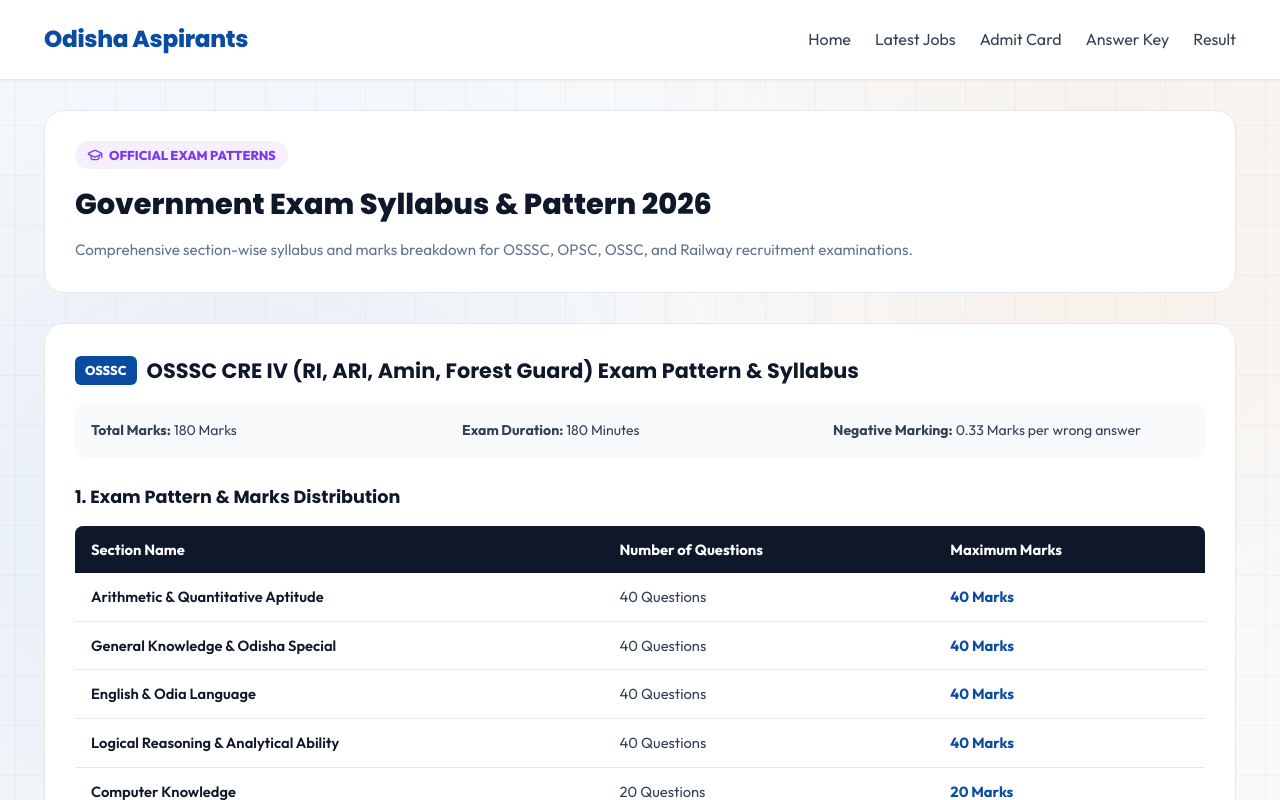
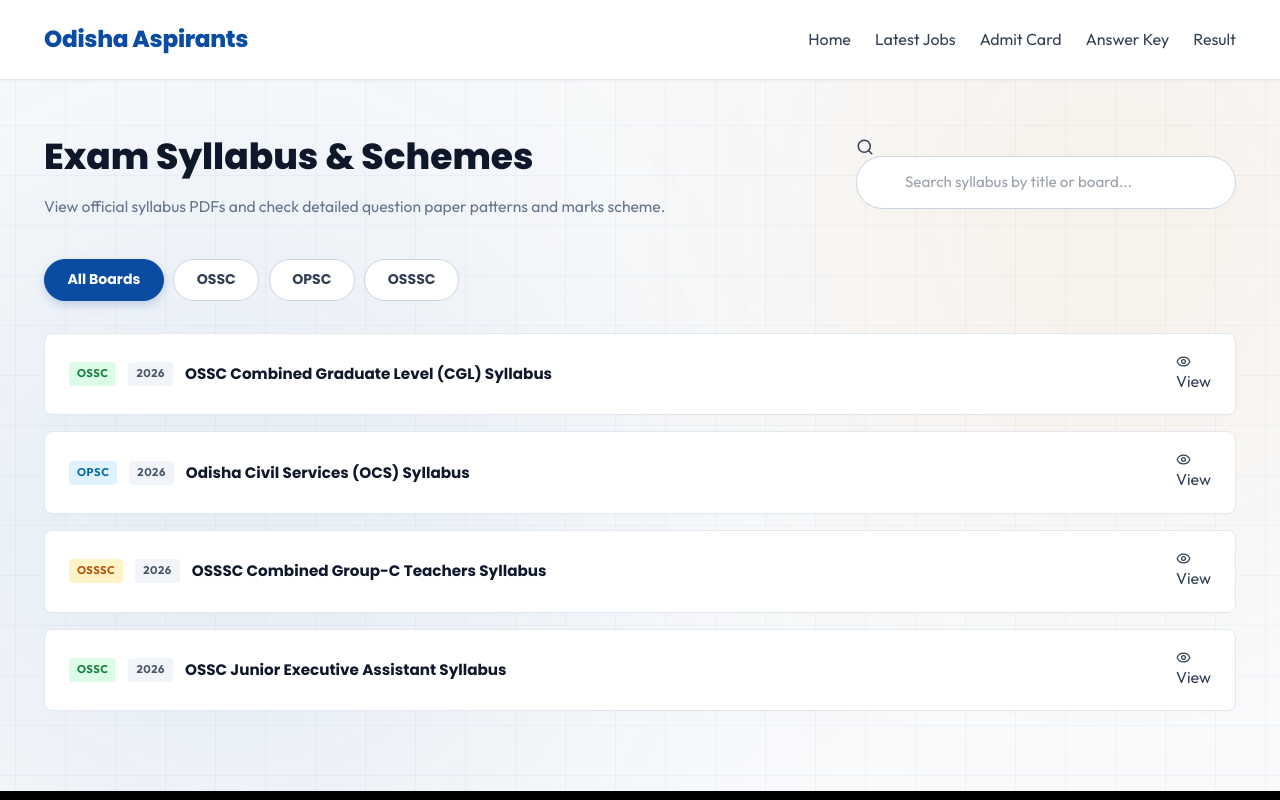
Before and after one commit to rusikakisku-jpg/odishaaspirants, a Next.js app: page /syllabus in a window 1280 px wide. Shown: the top 800 px of the page. Built offline with nearby package versions, Linux system fonts and the light colour scheme.

Commit message:
Setup /syllabus page to 100% exact UI matching odishaaspirants.com/syllabus with board filter tabs and search

```diff
--- a/src/app/syllabus/page.tsx
+++ b/src/app/syllabus/page.tsx
@@ -1,89 +1,375 @@
 'use client';
 
-import React from 'react';
-import { SYLLABUS_DATA } from '@/lib/data';
-import { GraduationCap, CheckCircle } from 'lucide-react';
+import React, { useState } from 'react';
+import Link from 'next/link';
+import { Search, Eye } from 'lucide-react';
+
+interface SyllabusItem {
+  id: string;
+  title: string;
+  board: 'OSSC' | 'OPSC' | 'OSSSC';
+  year: string;
+  link: string;
+}
+
+const SYLLABUS_DATA: SyllabusItem[] = [
+  {
+    id: 'syl-1',
+    title: 'OSSC Combined Graduate Level (CGL) Syllabus',
+    board: 'OSSC',
+    year: '2026',
+    link: '/jobs/1',
+  },
+  {
+    id: 'syl-2',
+    title: 'Odisha Civil Services (OCS) Syllabus',
+    board: 'OPSC',
+    year: '2026',
+    link: '/jobs/2',
+  },
+  {
+    id: 'syl-3',
+    title: 'OSSSC Combined Group-C Teachers Syllabus',
+    board: 'OSSSC',
+    year: '2026',
+    link: '/jobs/3',
+  },
+  {
+    id: 'syl-4',
+    title: 'OSSC Junior Executive Assistant Syllabus',
+    board: 'OSSC',
+    year: '2026',
+    link: '/jobs/4',
+  },
+];
 
 export default function SyllabusPage() {
+  const [activeBoard, setActiveBoard] = useState<string>('All');
+  const [searchTerm, setSearchTerm] = useState<string>('');
+
+  const filteredItems = SYLLABUS_DATA.filter((item) => {
+    const matchesBoard = activeBoard === 'All' || item.board === activeBoard;
+    const matchesSearch =
+      item.title.toLowerCase().includes(searchTerm.toLowerCase()) ||
+      item.board.toLowerCase().includes(searchTerm.toLowerCase());
+    return matchesBoard && matchesSearch;
+  });
+
+  const getBoardBadgeClass = (board: string) => {
+    if (board === 'OPSC') return 'board-opsc';
+    if (board === 'OSSC') return 'board-ossc';
+    return 'board-osssc';
+  };
+
   return (
-    <div style={{ maxWidth: '1240px', margin: '30px auto', padding: '0 1.5rem' }}>
-      <div style={{ background: 'white', border: '1px solid #e2e8f0', borderRadius: '20px', padding: '30px', marginBottom: '30px' }}>
-        <div style={{ display: 'inline-flex', alignItems: 'center', gap: '6px', color: '#7c3aed', background: 'rgba(124, 58, 237, 0.08)', padding: '4px 12px', borderRadius: '99px', fontSize: '0.8rem', fontWeight: 800, marginBottom: '12px' }}>
-          <GraduationCap style={{ width: '16px', height: '16px' }} /> OFFICIAL EXAM PATTERNS
-        </div>
-        <h1 style={{ fontSize: '1.8rem', fontWeight: 800, color: '#0f172a', margin: '0 0 10px 0', fontFamily: 'Poppins' }}>
-          Government Exam Syllabus & Pattern 2026
-        </h1>
-        <p style={{ color: '#64748b', margin: 0, fontSize: '0.95rem' }}>
-          Comprehensive section-wise syllabus and marks breakdown for OSSSC, OPSC, OSSC, and Railway recruitment examinations.
-        </p>
-      </div>
-
-      {SYLLABUS_DATA.map((item) => (
-        <div key={item.id} style={{ background: 'white', border: '1px solid #e2e8f0', borderRadius: '20px', padding: '30px', marginBottom: '30px' }}>
-          <div style={{ display: 'flex', alignItems: 'center', gap: '10px', marginBottom: '16px' }}>
-            <span style={{ background: '#0b4ca3', color: 'white', padding: '4px 10px', borderRadius: '6px', fontSize: '0.8rem', fontWeight: 800 }}>
-              {item.board}
-            </span>
-            <h2 style={{ fontSize: '1.3rem', fontWeight: 700, color: '#0f172a', margin: 0, fontFamily: 'Poppins' }}>
-              {item.title}
-            </h2>
+    <>
+      <div className="container">
+        {/* Page Header & Search - Matched with odishaaspirants.com/syllabus */}
+        <div className="header-search-row">
+          <div className="page-header">
+            <h1>Exam Syllabus &amp; Schemes</h1>
+            <p>View official syllabus PDFs and check detailed question paper patterns and marks scheme.</p>
           </div>
 
-          <div style={{ display: 'grid', gridTemplateColumns: 'repeat(auto-fit, minmax(200px, 1fr))', gap: '15px', background: '#f8fafc', padding: '16px', borderRadius: '12px', marginBottom: '25px', fontSize: '0.88rem' }}>
-            <div><strong>Total Marks:</strong> {item.totalMarks} Marks</div>
-            <div><strong>Exam Duration:</strong> {item.durationMinutes} Minutes</div>
-            <div><strong>Negative Marking:</strong> {item.negativeMarking}</div>
+          <div className="search-wrapper">
+            <Search className="search-icon" style={{ width: '18px', height: '18px' }} />
+            <input
+              type="text"
+              id="sylSearchInput"
+              className="search-input"
+              placeholder="Search syllabus by title or board..."
+              value={searchTerm}
+              onChange={(e) => setSearchTerm(e.target.value)}
+              aria-label="Search exam syllabus"
+            />
           </div>
+        </div>
 
-          <h3 style={{ fontSize: '1.1rem', fontWeight: 700, color: '#0f172a', marginBottom: '15px', fontFamily: 'Poppins' }}>
-            1. Exam Pattern & Marks Distribution
-          </h3>
-
-          <div style={{ overflowX: 'auto', marginBottom: '30px' }}>
-            <table style={{ width: '100%', borderCollapse: 'collapse', textAlign: 'left', fontSize: '0.92rem' }}>
-              <thead>
-                <tr style={{ background: '#0f172a', color: 'white' }}>
-                  <th style={{ padding: '12px 16px', borderRadius: '8px 0 0 0' }}>Section Name</th>
-                  <th style={{ padding: '12px 16px' }}>Number of Questions</th>
-                  <th style={{ padding: '12px 16px', borderRadius: '0 8px 0 0' }}>Maximum Marks</th>
-                </tr>
-              </thead>
-              <tbody>
-                {item.examPattern.map((ep, idx) => (
-                  <tr key={idx} style={{ borderBottom: '1px solid #e2e8f0' }}>
-                    <td style={{ padding: '12px 16px', fontWeight: 600, color: '#0f172a' }}>{ep.section}</td>
-                    <td style={{ padding: '12px 16px' }}>{ep.questions} Questions</td>
-                    <td style={{ padding: '12px 16px', fontWeight: 700, color: '#0b4ca3' }}>{ep.marks} Marks</td>
-                  </tr>
-                ))}
-              </tbody>
-            </table>
-          </div>
-
-          <h3 style={{ fontSize: '1.1rem', fontWeight: 700, color: '#0f172a', marginBottom: '15px', fontFamily: 'Poppins' }}>
-            2. Detailed Subject-Wise Topics
-          </h3>
-
-          <div style={{ display: 'grid', gridTemplateColumns: 'repeat(auto-fit, minmax(260px, 1fr))', gap: '20px' }}>
-            {item.topics.map((top, idx) => (
-              <div key={idx} style={{ background: '#f8fafc', border: '1px solid #e2e8f0', borderRadius: '12px', padding: '20px' }}>
-                <h4 style={{ fontSize: '1rem', color: '#0b4ca3', fontWeight: 700, marginTop: 0, marginBottom: '12px' }}>
-                  {top.category}
-                </h4>
-                <ul style={{ margin: 0, padding: 0, listStyle: 'none', display: 'flex', flexDirection: 'column', gap: '8px', fontSize: '0.88rem', color: '#334155' }}>
-                  {top.details.map((d, i) => (
-                    <li key={i} style={{ display: 'flex', alignItems: 'center', gap: '8px' }}>
-                      <CheckCircle style={{ width: '14px', height: '14px', color: '#059669', flexShrink: 0 }} />
-                      <span>{d}</span>
-                    </li>
-                  ))}
-                </ul>
-              </div>
+        {/* Board Filter Tabs Row */}
+        <div className="filter-row">
+          <div className="filter-tabs">
+            {['All', 'OSSC', 'OPSC', 'OSSSC'].map((board) => (
+              <button
+                key={board}
+                className={`filter-btn ${activeBoard === board ? 'active' : ''}`}
+                onClick={() => setActiveBoard(board)}
+              >
+                {board === 'All' ? 'All Boards' : board}
+              </button>
             ))}
           </div>
         </div>
-      ))}
-    </div>
+
+        {/* Syllabus List */}
+        <div className="syllabus-list" id="syllabusList">
+          {filteredItems.length > 0 ? (
+            filteredItems.map((item) => (
+              <div key={item.id} className="syllabus-item" data-board={item.board}>
+                <div className="syl-item-header">
+                  <div className="syl-item-title-area">
+                    <span className={`board-badge ${getBoardBadgeClass(item.board)}`}>{item.board}</span>
+                    <span className="syl-item-year">{item.year}</span>
+                    <h3 className="syl-item-title">{item.title}</h3>
+                  </div>
+                  <Link href={item.link} className="btn-download">
+                    <Eye style={{ width: '15px', height: '15px' }} /> View
+                  </Link>
+                </div>
+              </div>
+            ))
+          ) : (
+            <div
+              style={{
+                textAlign: 'center',
+                padding: '4rem 2rem',
+                background: '#ffffff',
+                border: '1px solid #e2e8f0',
+                borderRadius: '8px',
+                color: '#64748b',
+                fontWeight: 600,
+              }}
+            >
+              <p style={{ margin: 0, fontSize: '1.1rem', color: '#0f172a', marginBottom: '8px' }}>No Syllabus Found</p>
+              <p style={{ margin: 0, fontSize: '0.9rem', fontWeight: 400 }}>
+                No syllabus matches your search query "{searchTerm}". Try different keywords.
+              </p>
+            </div>
+          )}
+        </div>
+      </div>
+
+      <style jsx>{`
+        .container {
+          max-width: 1240px;
+          margin: 3rem auto 5rem auto;
+          padding: 0 1.5rem;
+        }
+
+        .header-search-row {
+          display: flex;
+          justify-content: space-between;
+          align-items: center;
+          gap: 20px;
+          margin-bottom: 2.5rem;
+          flex-wrap: wrap;
+        }
+
+        .page-header {
+          text-align: left;
+          margin-bottom: 0;
+          flex: 1;
+          min-width: 300px;
+        }
+
+        .page-header h1 {
+          font-size: 2.25rem;
+          font-weight: 800;
+          color: #0f172a;
+          margin: 0 0 0.5rem 0;
+          font-family: 'Poppins', sans-serif;
+        }
+
+        .page-header p {
+          color: #64748b;
+          font-size: 0.98rem;
+          margin: 0;
+          line-height: 1.6;
+        }
+
+        .search-wrapper {
+          position: relative;
+          width: 100%;
+          max-width: 380px;
+          flex-shrink: 0;
+        }
+
+        .search-input {
+          width: 100%;
+          padding: 0.85rem 1.25rem 0.85rem 3rem;
+          border: 1px solid #cbd5e1;
+          border-radius: 9999px;
+          font-size: 0.95rem;
+          outline: none;
+          transition: all 0.3s;
+          background: #ffffff;
+          box-shadow: 0 2px 8px rgba(0, 0, 0, 0.02);
+          box-sizing: border-box;
+        }
+
+        .search-input:focus {
+          border-color: #0b4ca3;
+          box-shadow: 0 4px 12px rgba(11, 76, 163, 0.1);
+        }
+
+        .search-icon {
+          position: absolute;
+          left: 1.25rem;
+          top: 50%;
+          transform: translateY(-50%);
+          color: #94a3b8;
+        }
+
+        .filter-row {
+          margin-bottom: 2rem;
+          display: flex;
+          justify-content: flex-start;
+        }
+
+        .filter-tabs {
+          display: flex;
+          gap: 0.6rem;
+          flex-wrap: wrap;
+        }
+
+        .filter-btn {
+          background: #ffffff;
+          border: 1px solid #cbd5e1;
+          padding: 0.55rem 1.4rem;
+          border-radius: 9999px;
+          font-size: 0.88rem;
+          font-weight: 700;
+          color: #334155;
+          cursor: pointer;
+          transition: all 0.2s;
+          font-family: 'Poppins', sans-serif;
+        }
+
+        .filter-btn:hover {
+          background: #f8fafc;
+          border-color: #cbd5e1;
+        }
+
+        .filter-btn.active {
+          background: #0b4ca3;
+          color: #ffffff;
+          border-color: #0b4ca3;
+          box-shadow: 0 4px 10px rgba(11, 76, 163, 0.2);
+        }
+
+        .syllabus-list {
+          display: flex;
+          flex-direction: column;
+          gap: 1rem;
+          margin-bottom: 3rem;
+        }
+
+        .syllabus-item {
+          background: #ffffff;
+          border: 1px solid #e2e8f0;
+          border-radius: 8px;
+          padding: 1.25rem 1.5rem;
+          transition: all 0.2s ease;
+          box-shadow: 0 2px 4px rgba(0, 0, 0, 0.01);
+          box-sizing: border-box;
+        }
+
+        .syllabus-item:hover {
+          border-color: #cbd5e1;
+          box-shadow: 0 4px 12px rgba(0, 0, 0, 0.04);
+        }
+
+        .syl-item-header {
+          display: flex;
+          justify-content: space-between;
+          align-items: center;
+          gap: 15px;
+          flex-wrap: wrap;
+        }
+
+        .syl-item-title-area {
+          display: flex;
+          align-items: center;
+          gap: 12px;
+          flex-wrap: wrap;
+        }
+
+        .board-badge {
+          font-size: 0.7rem;
+          font-weight: 700;
+          padding: 3px 8px;
+          border-radius: 4px;
+          letter-spacing: 0.5px;
+          text-transform: uppercase;
+        }
+
+        .board-opsc {
+          background: #e0f2fe;
+          color: #0369a1;
+        }
+        .board-ossc {
+          background: #dcfce7;
+          color: #15803d;
+        }
+        .board-osssc {
+          background: #fef3c7;
+          color: #b45309;
+        }
+
+        .syl-item-year {
+          font-size: 0.7rem;
+          font-weight: 700;
+          padding: 3px 8px;
+          border-radius: 4px;
+          letter-spacing: 0.5px;
+          background: #f1f5f9;
+          color: #475569;
+        }
+
+        .syl-item-title {
+          font-size: 0.95rem;
+          font-weight: 700;
+          color: #0f172a;
+          margin: 0;
+          font-family: 'Poppins', sans-serif;
+        }
+
+        .btn-download {
+          background: #10b981;
+          color: #ffffff;
+          text-decoration: none;
+          padding: 0.5rem 1rem;
+          border-radius: 6px;
+          font-size: 0.82rem;
+          font-weight: 700;
+          display: inline-flex;
+          align-items: center;
+          justify-content: center;
+          gap: 6px;
+          transition: background 0.2s;
+          border: none;
+          cursor: pointer;
+          box-shadow: 0 2px 4px rgba(16, 185, 129, 0.1);
+        }
+
+        .btn-download:hover {
+          background: #059669;
+        }
+
+        @media (max-width: 768px) {
+          .container {
+            margin: 2rem auto 4rem auto;
+            padding: 0 1rem;
+          }
+          .header-search-row {
+            flex-direction: column;
+            align-items: stretch;
+            text-align: center;
+            gap: 1.5rem;
+          }
+          .page-header {
+            text-align: center;
+          }
+          .page-header h1 {
+            font-size: 1.85rem;
+          }
+          .search-wrapper {
+            max-width: 100%;
+          }
+          .filter-row {
+            justify-content: center;
+          }
+        }
+      `}</style>
+    </>
   );
 }
```
